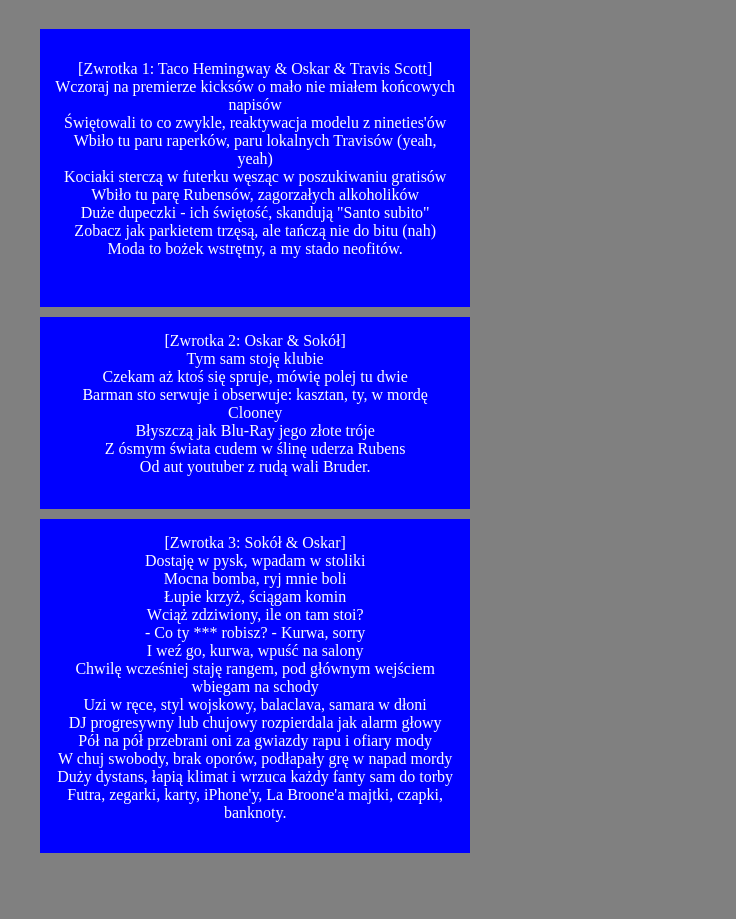
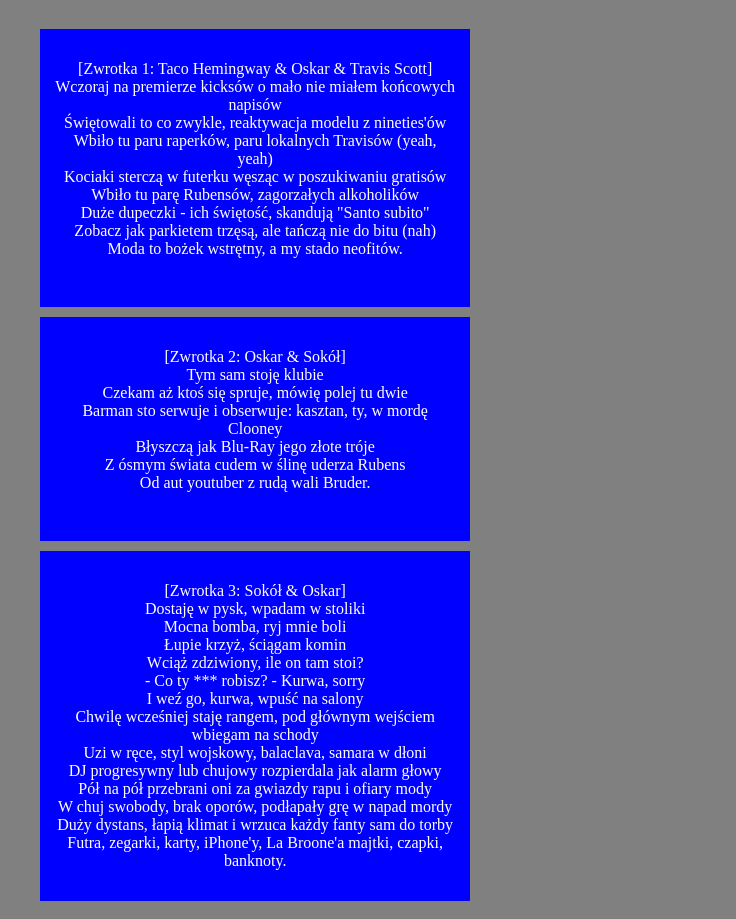
Before and after one commit to danielminschinski/learning-git-2, a website: page index.html in a window 1280 px wide. Shown: the part 87-1006 px from the top of the page, without its empty margins (272-1008 px from the left). Before the commit the page ends 958 px from the top, so only its background shows below. Drawn offline with Linux system fonts and the light colour scheme.

Commit message:
Update paragraph in index.html

```diff
--- a/index.html
+++ b/index.html
@@ -20,16 +20,16 @@
                                 Moda to bożek wstrętny, a my stado neofitów.<br><br></p>
                         </div>
                         <div class="text">
-                                [Zwrotka 2: Oskar & Sokół]<br>
+                                <p>[Zwrotka 2: Oskar & Sokół]<br>
                                 Tym sam stoję klubie<br>
                                 Czekam aż ktoś się spruje, mówię polej tu dwie<br>
                                 Barman sto serwuje i obserwuje: kasztan, ty, w mordę Clooney<br>
                                 Błyszczą jak Blu-Ray jego złote tróje<br>
                                 Z ósmym świata cudem w ślinę uderza Rubens<br>
-                                Od aut youtuber z rudą wali Bruder.<br><br>
+                                Od aut youtuber z rudą wali Bruder.<br><br></p>
                         </div>
                         <div class="text">
-                                [Zwrotka 3: Sokół & Oskar]<br>
+                                <p>[Zwrotka 3: Sokół & Oskar]<br>
                                 Dostaję w pysk, wpadam w stoliki<br>
                                 Mocna bomba, ryj mnie boli<br>
                                 Łupie krzyż, ściągam komin<br>
```
Also changed, not shown: 1 other file.
